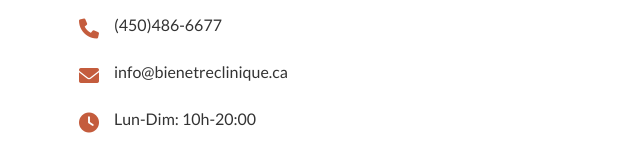
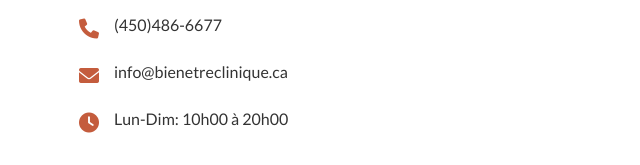
Before and after one commit to daanff/bienetreclinique, a plain HTML site: page index.html in a window 1280 px wide. Shown: the part 3727-3892 px from the top of the page, 0-640 px from the left. Drawn offline with nearby package versions, Linux system fonts and the light colour scheme.

Commit message:
10h -> 10h00

```diff
--- a/index.html
+++ b/index.html
@@ -724,7 +724,7 @@
                         <div class="contact-icon">
                             <i class="fas fa-clock"></i>
                         </div>
-                        <p>Lun-Dim: 10h-20:00</p>
+                        <p>Lun-Dim: 10h00 à 20h00</p>
                     </div>
                 </div>
                 <div class="map-container">
```
